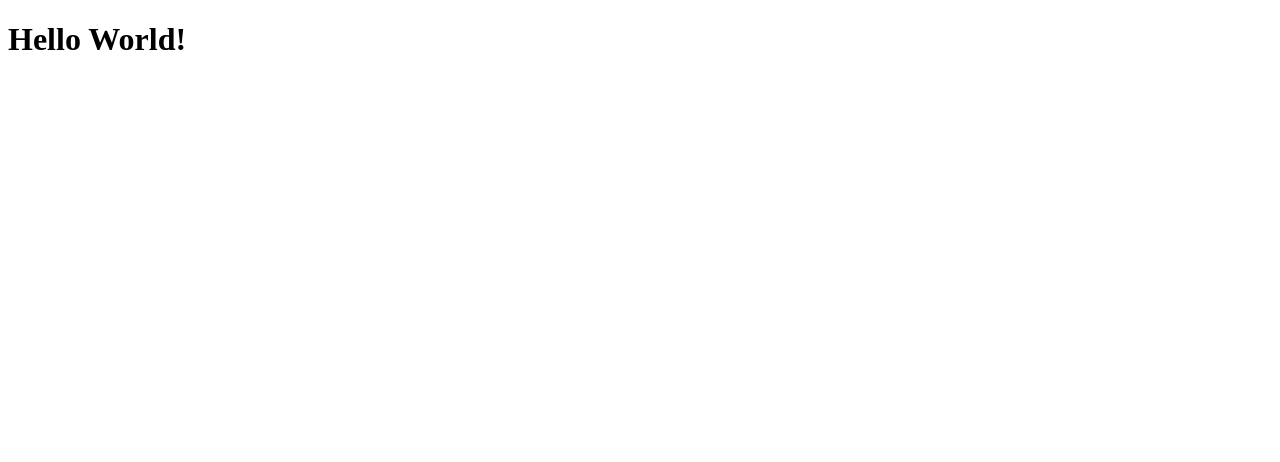
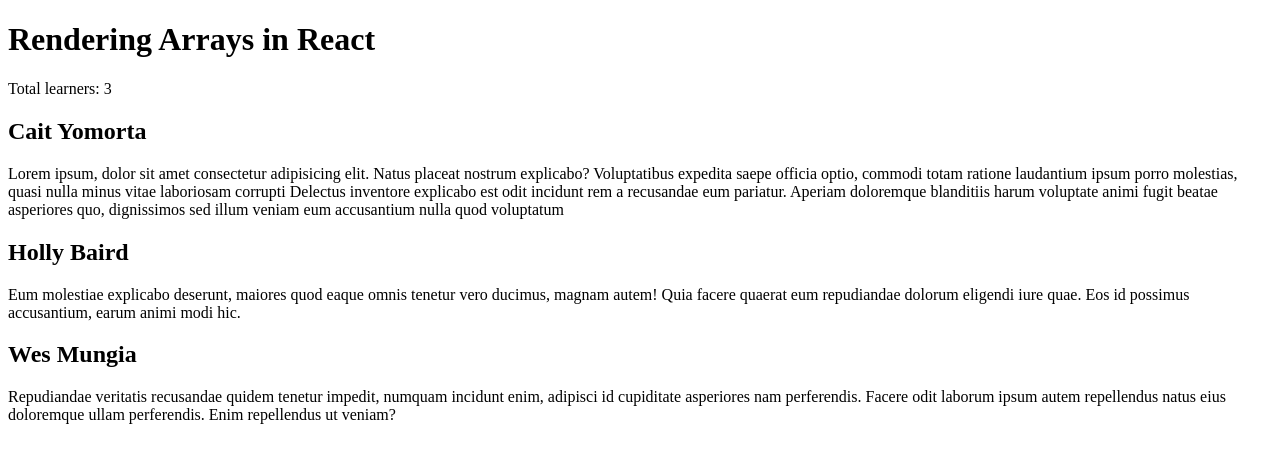
Before and after one commit to SoftwareEngineeringInnovator/ALAB-320H_3_1-Rendering_Arrays_from_State, a React (Vite) app: page / in a window 1280 px wide. Shown: the top 462 px of the page. Built offline with nearby package versions, Linux system fonts and the light colour scheme.

Commit message:
update the return statement to use method ,map to display learner information

```diff
--- a/src/App.jsx
+++ b/src/App.jsx
@@ -1,9 +1,79 @@
+import { useState } from 'react'
+import Learner from './Learner'
 import './App.css'
 
 export default function App() {
-  return (
-    <div>
-      <h1>Hello World!</h1>
-    </div>
-  )
+  const [learnerData] = useState({
+    learners: [
+      {
+        name: 'Cait Yomorta',
+        bio: 'Lorem ipsum, dolor sit amet consectetur adipisicing elit. Natus placeat nostrum explicabo? Voluptatibus expedita saepe officia optio, commodi totam ratione laudantium ipsum porro molestias, quasi nulla minus vitae laboriosam corrupti Delectus inventore explicabo est odit incidunt rem a recusandae eum pariatur. Aperiam doloremque blanditiis harum voluptate animi fugit beatae asperiores quo, dignissimos sed illum veniam eum accusantium nulla quod voluptatum',
+        scores: [
+          {
+            date: '2018-02-08',
+            score: 77,
+          },
+          {
+            date: '2018-04-22',
+            score: 92,
+          },
+          {
+            date: '2018-09-15',
+            score: 68,
+          },
+        ],
+      },
+      {
+        name: 'Holly Baird',
+        bio: 'Eum molestiae explicabo deserunt, maiores quod eaque omnis tenetur vero ducimus, magnam autem! Quia facere quaerat eum repudiandae dolorum eligendi iure quae. Eos id possimus accusantium, earum animi modi hic.',
+        scores: [
+          {
+            date: '2018-12-14',
+            score: 88,
+          },
+          {
+            date: '2019-01-09',
+            score: 79,
+          },
+          {
+            date: '2019-02-23',
+            score: 91,
+          },
+          {
+            date: '2019-03-01',
+            score: 95,
+          },
+        ],
+      },
+      {
+        name: 'Wes Mungia',
+        bio: 'Repudiandae veritatis recusandae quidem tenetur impedit, numquam incidunt enim, adipisci id cupiditate asperiores nam perferendis. Facere odit laborum ipsum autem repellendus natus eius doloremque ullam perferendis. Enim repellendus ut veniam?',
+        scores: [
+          {
+            date: '2018-10-11',
+            score: 62,
+          },
+          {
+            date: '2018-11-24',
+            score: 74,
+          },
+          {
+            date: '2018-12-19',
+            score: 85,
+          },
+        ],
+      },
+    ],
+  })
+
+return (
+  <main>
+    <h1>Rendering Arrays in React</h1>
+    <p>Total learners: {learnerData.learners.length}</p>
+
+    {learnerData.learners.map((learner) => (
+      <Learner key={learner.name} learner={learner} />
+    ))}
+  </main>
+)
 }
```
